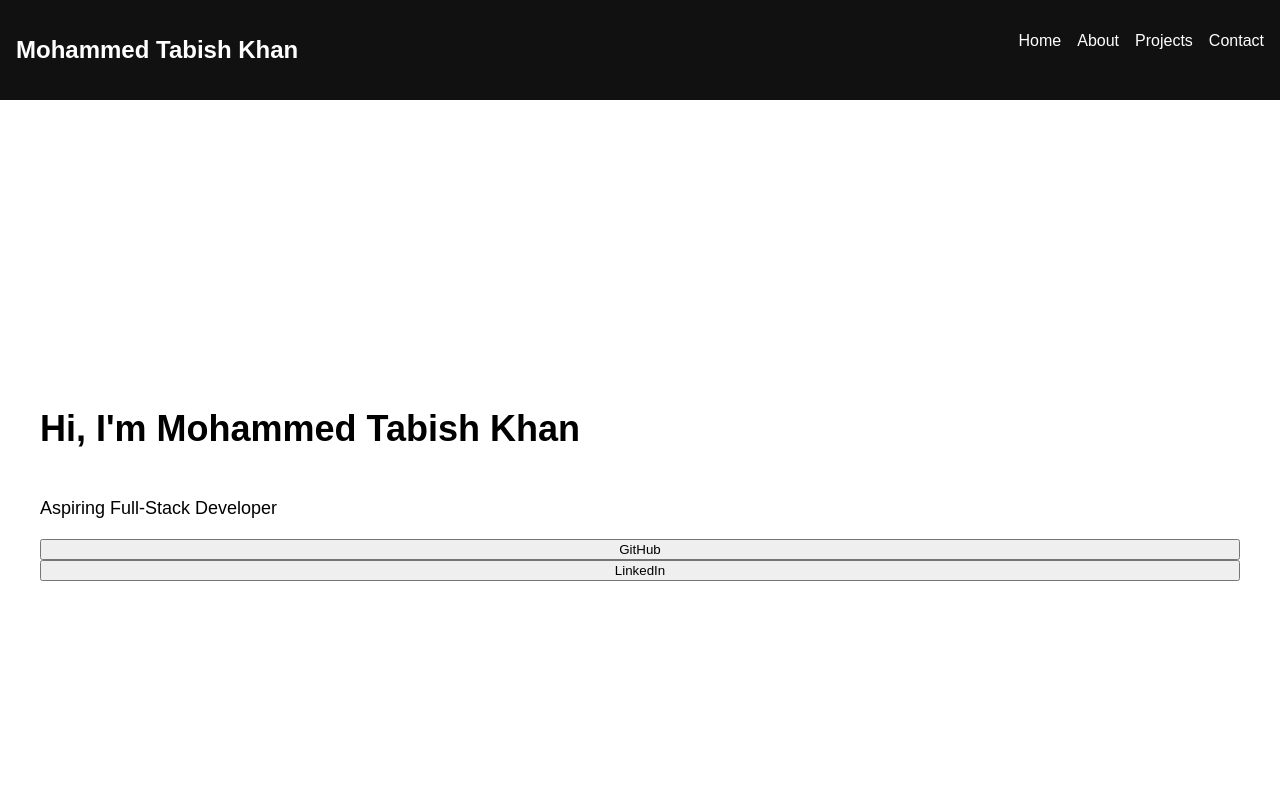
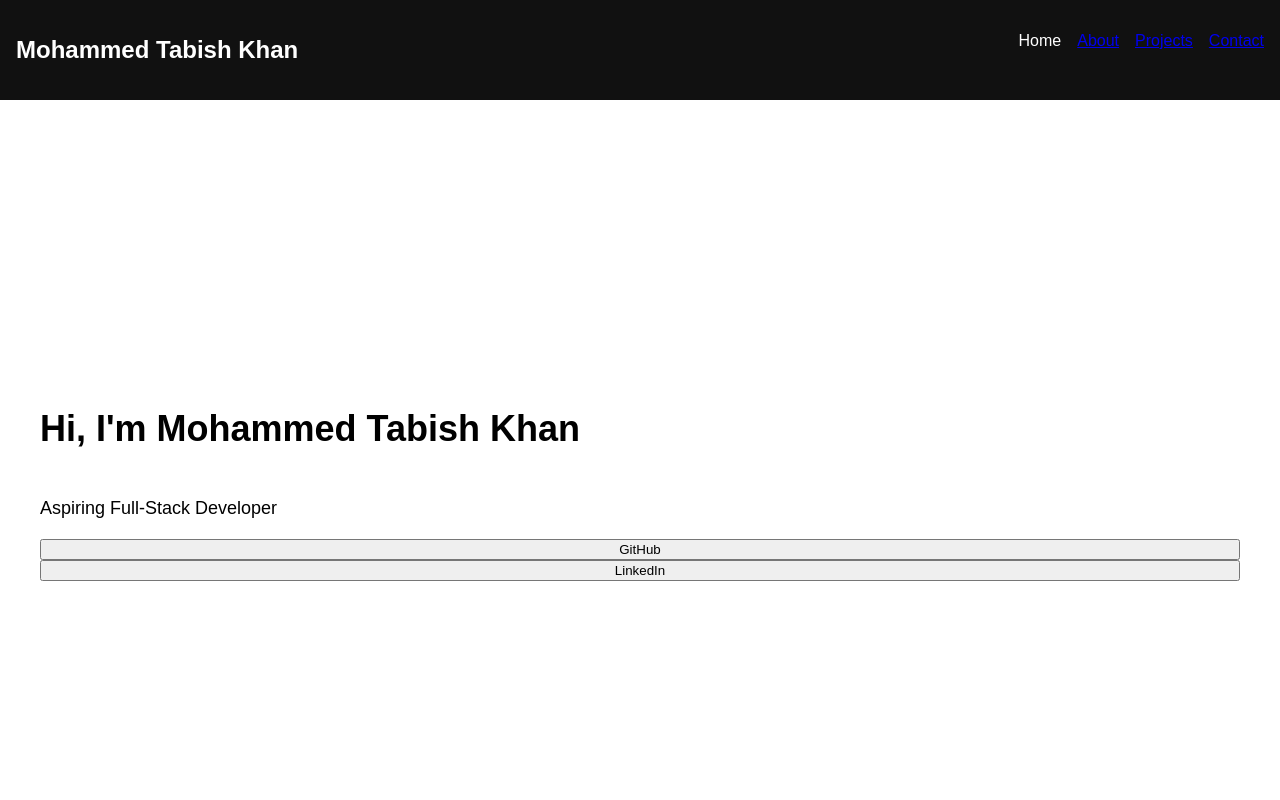
Before and after one commit to Tabishkh07/portfolio-site, a plain HTML site: page index.html in a window 1280 px wide. Shown: the top 800 px of the page. Drawn offline with Linux system fonts and the light colour scheme.

Commit message:
Update index.html

```diff
--- a/index.html
+++ b/index.html
@@ -11,10 +11,10 @@
   <nav>
     <h2>Mohammed Tabish Khan</h2>
     <ul>
-      <li>Home</li>
-      <li>About</li>
-      <li>Projects</li>
-      <li>Contact</li>
+      <li><a hre="#home">Home</a></li>
+      <li><a href="#About">About</a></li>
+      <li><a href="#projects">Projects</a></li>
+      <li><a href="#contact">Contact</a></li>
     </ul>
   </nav>
 
```
